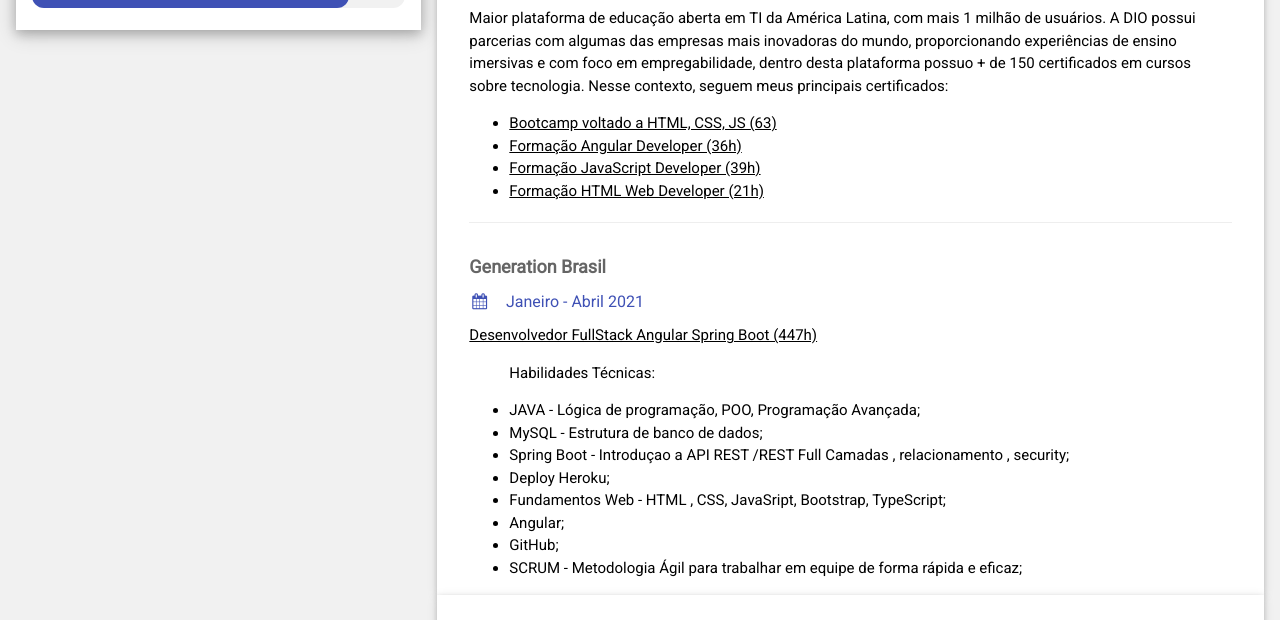
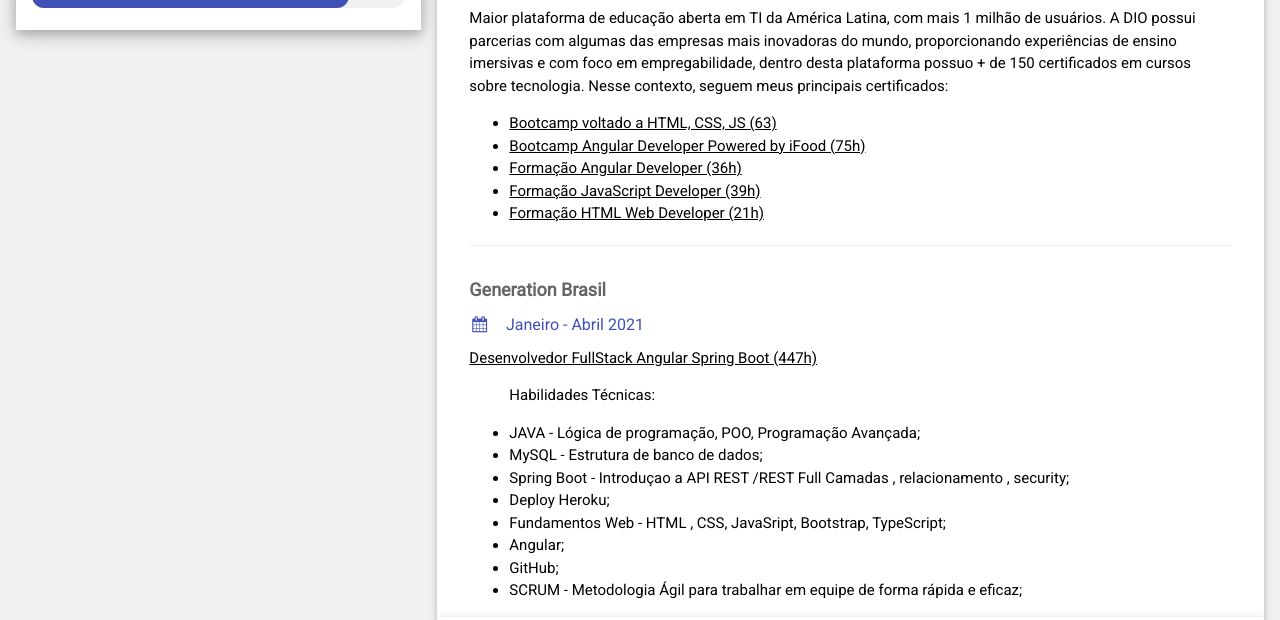
Before and after one commit to Gustavo-Esteban/Curriculum, a plain HTML site: page index.html in a window 1280 px wide. Shown: the part 900-1520 px from the top of the page. Drawn offline with nearby package versions, Linux system fonts and the light colour scheme.

Commit message:
adicionando certificado

```diff
--- a/index.html
+++ b/index.html
@@ -128,6 +128,7 @@
               </p>
               <ul>
                 <li><a href="https://www.dio.me/certificate/B2915ACA" target="_blank">Bootcamp voltado a HTML, CSS, JS (63)</a></li>
+                <li><a href="https://www.dio.me/certificate/815346FE" target="_blank">Bootcamp Angular Developer Powered by iFood (75h)</a></li>
                 <li><a href="https://www.dio.me/certificate/177C8101" target="_blank">Formação Angular Developer (36h)</a></li>
                 <li><a href="https://www.dio.me/certificate/9ADB79BA" target="_blank">Formação JavaScript Developer (39h)</a></li>
                 <li><a href="https://www.dio.me/certificate/078DA93E" target="_blank">Formação HTML Web Developer (21h)</a></li>
```
